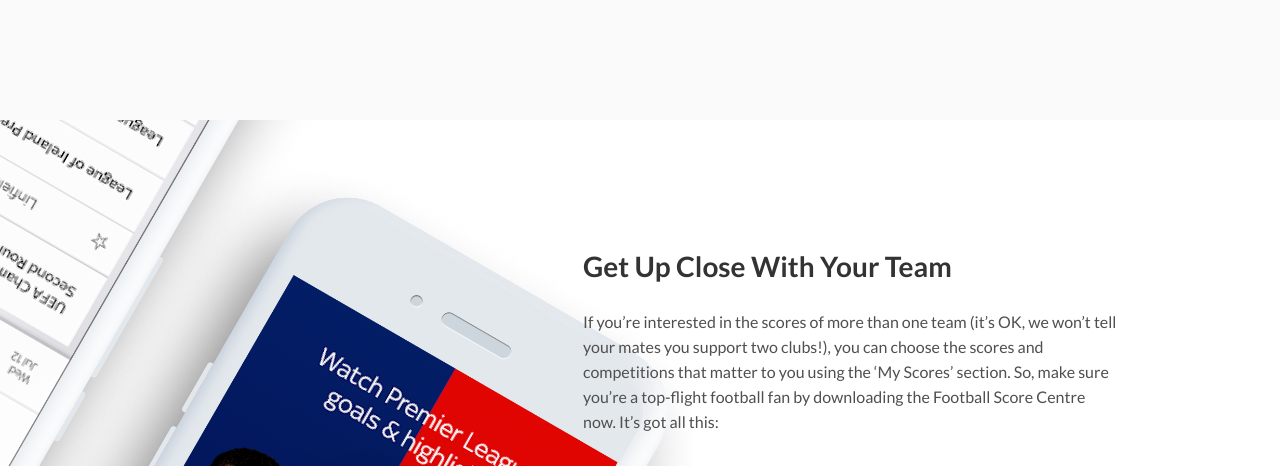
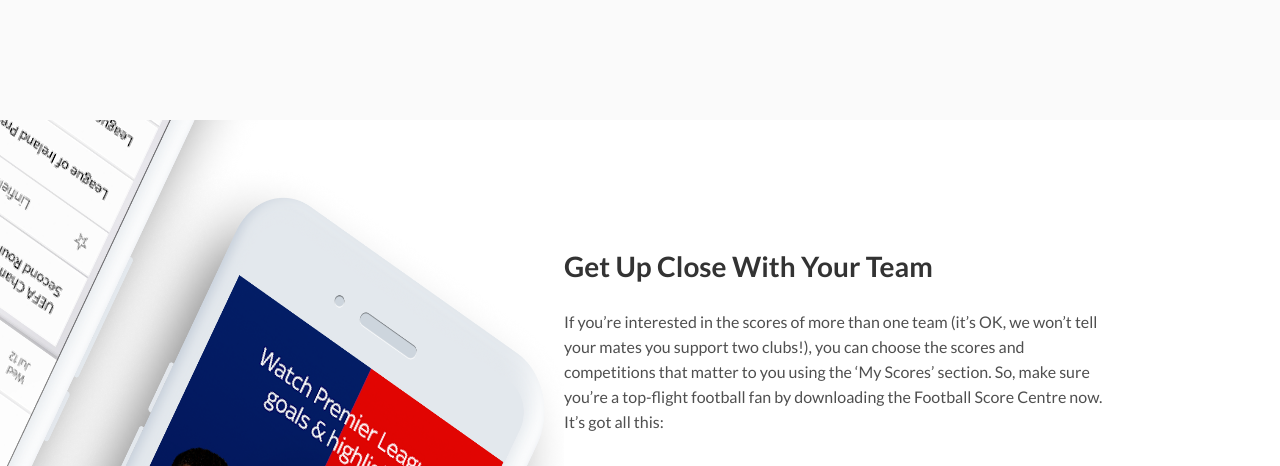
Before and after one commit to sorumond/sport_app, a website: page src/index.html in a window 1280 px wide. Shown: the part 3846-4312 px from the top of the page. Drawn offline with nearby package versions, Linux system fonts and the light colour scheme.

Commit message:
#3 fixed

```diff
--- a/src/block_7.css
+++ b/src/block_7.css
@@ -1,14 +1,18 @@
 .block_7 {
   display: flex;
   justify-content: flex-end;
+}
+
+.background {
+  flex-grow: 1;
   background: url("image/block_7_background.png") no-repeat left;
-  background-size: contain;
+  background-size: 100% 100%;
 }
 
 .block_7 .content {
   margin-right: 162px;
   margin-top: 105px;
-  width: 535px;
+  flex-basis: 535px;
 }
 
 .block_7_header {
--- a/src/index.html
+++ b/src/index.html
@@ -221,6 +221,7 @@
     </div>
   </section>
   <section class="block_7">
+    <div class="background"></div>
     <div class="content">
       <h2 class="block_7_header">Get Up Close With Your Team</h2>
       <p class="text">If you’re interested in the scores of more than one team (it’s OK, we won’t tell your mates you
```
